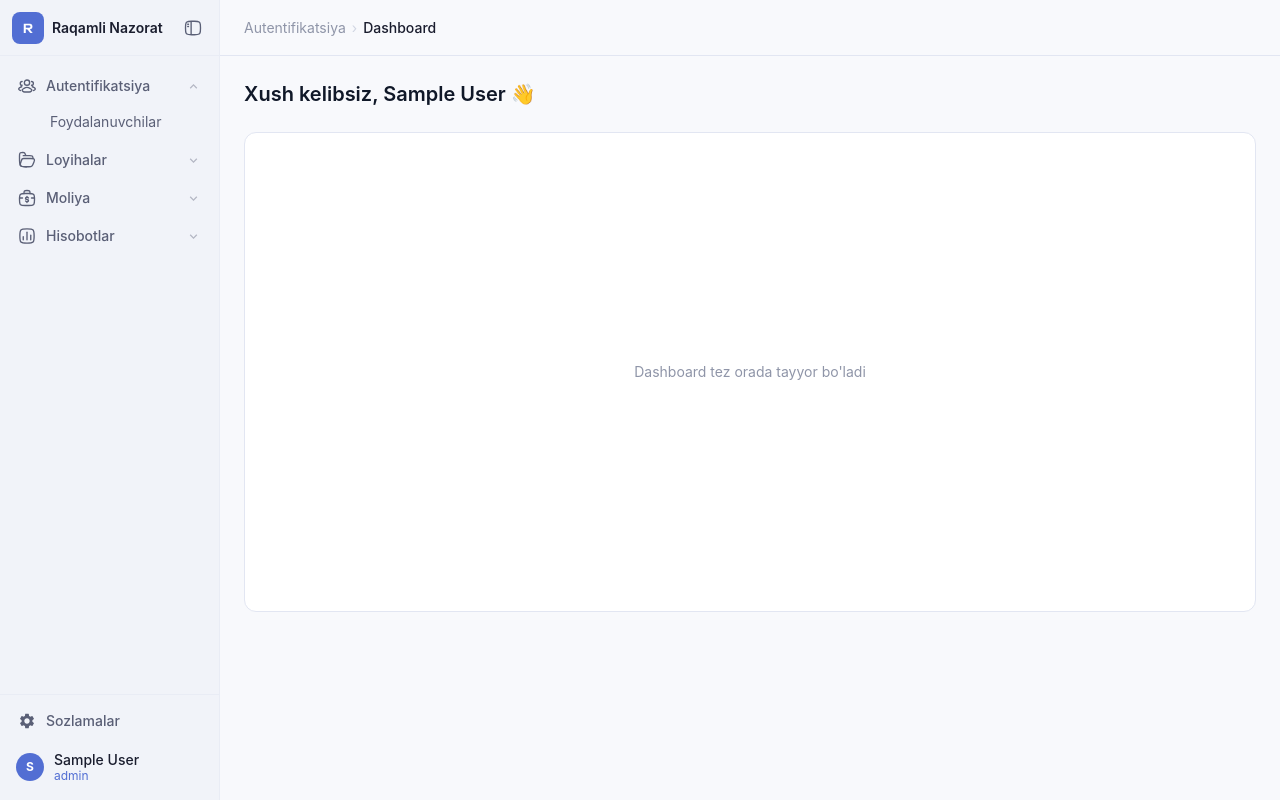
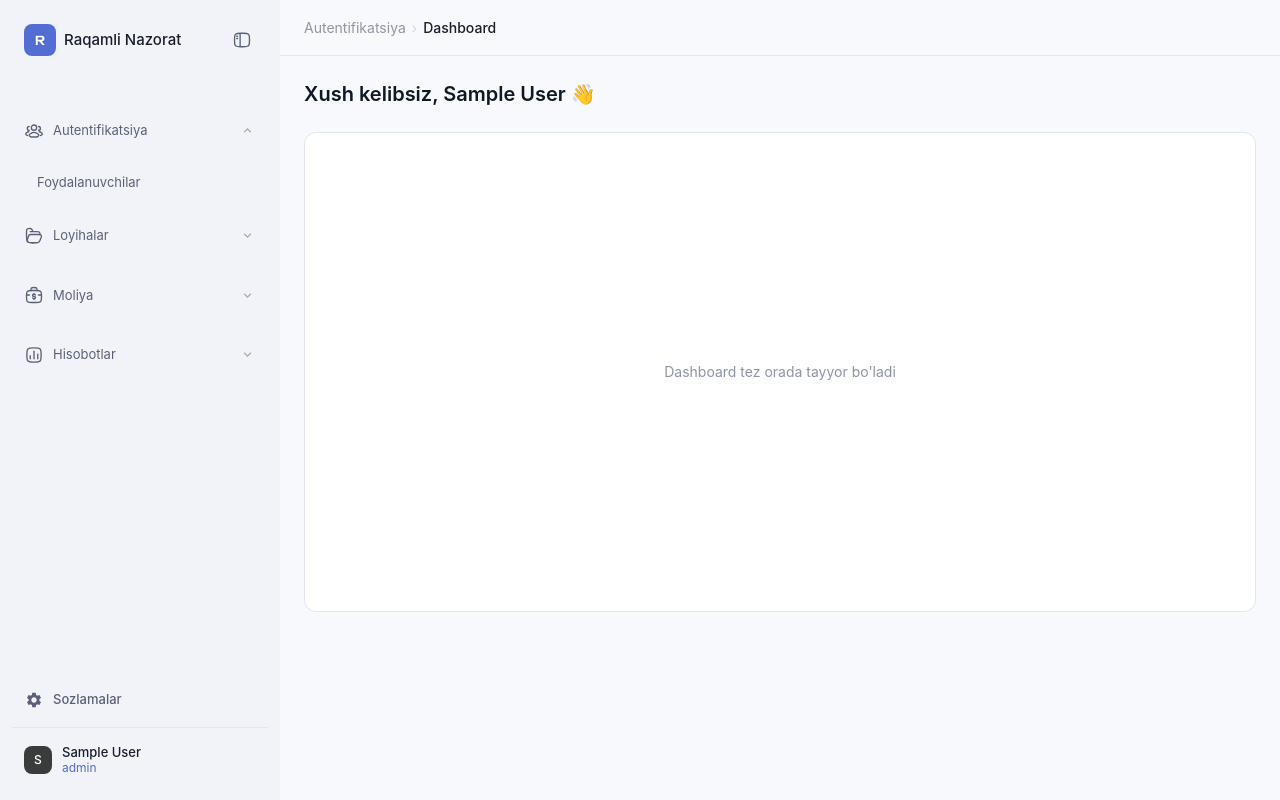
Before and after one commit to Mirmahmudov/raqamlinazorat, a React (Vite) app: page /admin/dashboard in a window 1280 px wide. Built offline with nearby package versions, Linux system fonts and the light colour scheme; sample sign-in values are in the browser's storage.

Commit message:
fixed sidebar dizayn

```diff
--- a/src/components/Sidebar.jsx
+++ b/src/components/Sidebar.jsx
@@ -92,74 +92,73 @@ const menuByRole = {
   ],
 }
 
-const avatarColor = {
-  admin: 'bg-[#526ED3]',
-  menager: 'bg-[#526ED3]',
-  xodim: 'bg-[#526ED3]',
-}
-
 export default function Sidebar() {
   const { user } = useAuth()
   const navigate = useNavigate()
   const location = useLocation()
 
-  const [collapsed, setCollapsed] = useState(false)
+  const [collapsed, setCollapsed]   = useState(false)
   const [openGroups, setOpenGroups] = useState({ 0: true })
 
-  const menu = menuByRole[user?.role] || []
-  const avatarBg = avatarColor[user?.role] || 'bg-[#526ED3]'
-
-  const toggleGroup = (i) => setOpenGroups(prev => ({ ...prev, [i]: !prev[i] }))
+  const menu          = menuByRole[user?.role] || []
+  // Accordion: faqat 1 ta ochiq
+  const toggleGroup   = (i) => setOpenGroups(prev => ({ [i]: !prev[i] }))
   const isGroupActive = (group) => group.children?.some(c => location.pathname === c.path)
   const handleDashboard = () => navigate(`/${user?.role}/dashboard`)
 
-  // Light: text-sub #5B6078, hover bg-elevation-2-alt #E9ECF5
-  // Dark:  text-sub #8E95B5, hover bg-elevation-1-alt #222323
-  const itemBase = [
-    'w-full flex items-center gap-2.5 px-2.5 py-2 rounded-lg text-sm font-medium transition-colors cursor-pointer',
-    'text-[#5A5F76] hover:bg-[#E9ECF5] hover:text-[#1A1D2E]',
-    'dark:text-[#C2C8E0] dark:hover:bg-[#292A2A] dark:hover:text-[#FFFFFF]',
+  /* collapsed ikonka style — active/inactive */
+  const iconBtn = (active) => [
+    'w-9 h-9 flex items-center justify-center rounded-xl transition-colors cursor-pointer border',
+    active
+      ? 'bg-[#E2E6F2] text-[#1A1D2E] border-[#EEF1F7] dark:bg-[#303131] dark:text-white dark:border-[#474848]'
+      : 'text-[#5B6078] border-transparent hover:bg-[#E2E6F2] hover:border-[#EEF1F7] dark:text-[#C2C8E0] dark:hover:bg-[#303131] dark:hover:border-[#474848]',
   ].join(' ')
-
-  // active: #E9ECF5, text-strong #1A1D2E
-  const itemActive = 'bg-[#E9ECF5] !text-[#1A1D2E] dark:bg-[#292A2A] dark:!text-[#FFFFFF]'
 
   return (
     <aside
       className={[
-        'hidden md:flex flex-col h-screen sticky top-0 shrink-0 border-r overflow-hidden transition-[width] duration-300',
-        // Light: bg #F1F3F9, border #E9ECF5
-        // Dark:  bg #222323, border #292A2A
-        'bg-[#F1F3F9] border-[#E9ECF5] dark:bg-[#222323] dark:border-[#292A2A]',
-        collapsed ? 'w-[52px] cursor-pointer' : 'w-[220px]',
+        'hidden md:flex flex-col h-screen sticky top-0 shrink-0 overflow-hidden transition-[width] duration-300',
+        'bg-[#F1F3F9] dark:bg-[#1C1D1D]',
+        collapsed ? 'w-[64px] cursor-pointer' : 'w-[280px]',
       ].join(' ')}
-      onClick={() => collapsed && setCollapsed(false)}
+      onClick={() => { if (collapsed) setCollapsed(false) }}
     >
 
       {/* ── Logo ── */}
       <div
-        className="flex items-center justify-center h-14 border-b border-[#E9ECF5] dark:border-[#292A2A] shrink-0 px-3"
-        onClick={e => !collapsed && e.stopPropagation()}
+        className={[
+          'flex items-center shrink-0 mb-4',
+          collapsed ? 'justify-center h-20 px-3' : 'h-20 px-6',
+        ].join(' ')}
       >
         {collapsed ? (
-          <button onClick={handleDashboard} className="cursor-pointer hover:opacity-80 transition-opacity">
-            <img src="/imgs/Logo.png" alt="logo" className="w-7 h-7 object-contain" />
+          /* Yopilgan: logo shakli o'zgarmaydi — rounded-lg kvadrat */
+          <button
+            onClick={handleDashboard}
+            className="w-8 h-8 rounded-lg bg-[#526ED3] flex items-center justify-center cursor-pointer hover:opacity-80 transition-opacity shrink-0"
+          >
+            <img src="/imgs/Logo.png" alt="logo" className="w-5 h-5 object-contain" />
           </button>
         ) : (
           <>
-            <button onClick={handleDashboard} className="flex items-center gap-2 flex-1 min-w-0 cursor-pointer hover:opacity-80 transition-opacity">
+            <button
+              onClick={handleDashboard}
+              className="flex items-center gap-2 flex-1 min-w-0 cursor-pointer hover:opacity-80 transition-opacity"
+            >
               <div className="w-8 h-8 rounded-lg bg-[#526ED3] flex items-center justify-center shrink-0">
                 <img src="/imgs/Logo.png" alt="logo" className="w-5 h-5 object-contain" />
               </div>
-              <span className="font-semibold text-sm truncate text-[#1A1D2E] dark:text-[#FFFFFF]">
+              <span
+                className="truncate text-[#1A1D2E] dark:text-white"
+                style={{ fontWeight: 500, fontSize: 15 }}
+              >
                 Raqamli Nazorat
               </span>
             </button>
             <button
               onClick={() => setCollapsed(true)}
               className="ml-1 flex items-center justify-center w-7 h-7 rounded-md transition-colors cursor-pointer shrink-0
-                text-[#5A5F76] hover:bg-[#E9ECF5] hover:text-[#1A1D2E]
-                dark:text-[#C2C8E0] dark:hover:bg-[#292A2A] dark:hover:text-[#FFFFFF]"
+                text-[#5B6078] hover:text-[#1A1D2E] dark:text-[#C2C8E0] dark:hover:text-white"
             >
               <IconSidebarLeft size={18} />
             </button>
@@ -169,49 +168,74 @@ export default function Sidebar() {
 
       {/* ── Nav ── */}
       <nav
-        className="flex-1 overflow-y-auto py-3 px-2 space-y-0.5"
-        onClick={e => !collapsed && e.stopPropagation()}
+        className={[
+          'flex-1 overflow-y-auto flex flex-col gap-2',
+          collapsed ? 'px-[10px]' : 'px-2 py-3',
+        ].join(' ')}
       >
         {menu.map((group, i) => {
           const active = isGroupActive(group)
-          const open = openGroups[i]
-          const Icon = group.icon
+          const open   = openGroups[i]
+          const Icon   = group.icon
+
           return (
-            <div key={i}>
+            <div key={i} className="flex flex-col gap-1.5">
+              {/* Group header */}
+              {collapsed ? (
+                /* Yopilgan: faqat ikonka, kvadrat */
                 <button
-                onClick={() => !collapsed && toggleGroup(i)}
-                title={collapsed ? group.label : undefined}
-                className={`${itemBase} ${active ? itemActive : ''}`}
+                  onClick={() => setCollapsed(false)}
+                  title={group.label}
+                  className={iconBtn(active)}
+                >
+                  <Icon size={18} />
+                </button>
+              ) : (
+                <button
+                  onClick={() => toggleGroup(i)}
+                  className={[
+                    'w-full flex items-center gap-2.5 px-4 py-3 rounded-lg transition-colors cursor-pointer',
+                    'text-[13px] font-normal',
+                    active
+                      ? 'bg-[#E2E6F2] text-[#1A1D2E] border border-[#EEF1F7] dark:bg-[#303131] dark:text-white dark:border-[#474848]'
+                      : 'text-[#5B6078] border border-transparent hover:bg-[#E2E6F2] hover:text-[#1A1D2E] hover:border-[#EEF1F7] dark:text-[#C2C8E0] dark:hover:bg-[#303131] dark:hover:text-white dark:hover:border-[#474848]',
+                  ].join(' ')}
                 >
                   <Icon size={18} className="shrink-0" />
-                {!collapsed && (
-                  <>
                   <span className="flex-1 text-left truncate">{group.label}</span>
                   {open
-                      ? <MdExpandLess size={15} className="shrink-0 opacity-40" />
-                      : <MdExpandMore size={15} className="shrink-0 opacity-40" />
+                    ? <MdExpandLess size={15} className="shrink-0 opacity-50" />
+                    : <MdExpandMore size={15} className="shrink-0 opacity-50" />
                   }
-                  </>
+                </button>
               )}
-              </button>
 
-              {!collapsed && open && (
-                <div className="ml-[30px] mt-0.5 mb-1 flex flex-col gap-0.5">
-                  {group.children.map(child => (
+              {/* Children — smooth accordion */}
+              {!collapsed && (
+                <div
+                  className="ml-3 flex flex-col gap-1 overflow-hidden transition-all duration-200 ease-in-out"
+                  style={{
+                    maxHeight: open ? `${group.children.length * 56}px` : '0px',
+                    opacity: open ? 1 : 0,
+                  }}
+                >
+                  {group.children.map(child => {
+                    const childActive = location.pathname === child.path
+                    return (
                       <NavLink
                         key={child.path}
                         to={child.path}
-                      className={({ isActive }) =>
-                        `block px-3 py-1.5 rounded-lg text-sm transition-colors cursor-pointer ${
-                          isActive
-                            ? 'bg-[#E9ECF5] text-[#1A1D2E] font-medium dark:bg-[#292A2A] dark:text-[#FFFFFF]'
-                            : 'text-[#5A5F76] hover:bg-[#E9ECF5] hover:text-[#1A1D2E] dark:text-[#C2C8E0] dark:hover:bg-[#292A2A] dark:hover:text-[#FFFFFF]'
-                        }`
-                      }
+                        className={() => [
+                          'block px-4 py-3 rounded-lg text-[13px] font-normal transition-colors cursor-pointer border',
+                          childActive
+                            ? 'bg-[#E9ECF5] text-[#5B6078] border-[#E2E6F2] dark:bg-[#292A2A] dark:text-[#C2C8E0] dark:border-[#292A2A]'
+                            : 'text-[#5B6078] border-transparent hover:bg-[#E9ECF5] hover:border-[#E2E6F2] dark:text-[#C2C8E0] dark:hover:bg-[#292A2A] dark:hover:border-[#292A2A]',
+                        ].join(' ')}
                       >
                         {child.label}
                       </NavLink>
-                  ))}
+                    )
+                  })}
                 </div>
               )}
             </div>
@@ -221,35 +245,64 @@ export default function Sidebar() {
 
       {/* ── Bottom ── */}
       <div
-        className="border-t px-2 py-2 space-y-0.5 shrink-0 border-[#E9ECF5] dark:border-[#292A2A]"
-        onClick={e => !collapsed && e.stopPropagation()}
+        className={[
+          'flex flex-col gap-1 shrink-0',
+          collapsed ? 'px-[10px] py-3 items-center' : 'px-2 py-3',
+        ].join(' ')}
       >
+        {collapsed ? (
+          /* Yopilgan: Sozlamalar ikonka */
+          <button
+            onClick={() => navigate(`/${user?.role}/settings`)}
+            title="Sozlamalar"
+            className={iconBtn(location.pathname.includes('settings'))}
+          >
+            <MdSettings size={18} />
+          </button>
+        ) : (
           <NavLink
             to={`/${user?.role}/settings`}
-          title={collapsed ? 'Sozlamalar' : undefined}
-          className={({ isActive }) => `${itemBase} ${isActive ? itemActive : ''}`}
+            className={({ isActive }) => [
+              'flex items-center gap-2.5 px-4 py-3 rounded-lg text-[13px] font-medium transition-colors cursor-pointer border',
+              isActive
+                ? 'bg-[#E2E6F2] text-[#1A1D2E] border-[#EEF1F7] dark:bg-[#303131] dark:text-white dark:border-[#474848]'
+                : 'text-[#5B6078] border-transparent hover:bg-[#E2E6F2] hover:border-[#EEF1F7] dark:text-[#C2C8E0] dark:hover:bg-[#303131] dark:border-transparent',
+            ].join(' ')}
           >
             <MdSettings size={18} className="shrink-0" />
-          {!collapsed && <span>Sozlamalar</span>}
+            <span>Sozlamalar</span>
           </NavLink>
+        )}
+
+        {/* Separator */}
+        <div className="border-t border-[#E2E6F2] dark:border-[#474848] mx-1 min-w-10" />
 
         {/* Account */}
+        {collapsed ? (
+          <button
+            onClick={handleDashboard}
+            title={`${user?.name} (${user?.role})`}
+            className="w-9 h-9 rounded-xl bg-[#3A3B3B] flex items-center justify-center text-white text-xs font-medium cursor-pointer hover:opacity-80 transition-opacity shrink-0"
+          >
+            {user?.name?.[0]}
+          </button>
+        ) : (
           <div
             onClick={handleDashboard}
-          title={collapsed ? `${user?.name} (${user?.role})` : undefined}
-          className="flex items-center gap-2.5 px-2 py-2 rounded-lg transition-colors cursor-pointer mt-1
-            hover:bg-[#E9ECF5] dark:hover:bg-[#292A2A]"
+            className="flex items-center gap-2.5 px-4 py-3 rounded-lg transition-colors cursor-pointer
+              hover:bg-[#E2E6F2] dark:hover:bg-[#303131]"
           >
-          <div className={`w-7 h-7 rounded-full shrink-0 flex items-center justify-center text-white text-xs font-bold ${avatarBg}`}>
+            <div className="w-7 h-7 rounded-lg shrink-0 flex items-center justify-center text-white text-xs font-medium bg-[#3A3B3B] dark:bg-[#3A3B3B]">
               {user?.name?.[0]}
             </div>
-          {!collapsed && (
             <div className="min-w-0">
-              <p className="text-sm font-medium truncate leading-tight text-[#1A1D2E] dark:text-[#FFFFFF]">{user?.name}</p>
+              <p className="text-[13px] font-medium truncate leading-tight text-[#1A1D2E] dark:text-white">
+                {user?.name}
+              </p>
               <p className="text-xs truncate text-[#526ED3] dark:text-[#7F95E6]">{user?.role}</p>
             </div>
+          </div>
         )}
-        </div>
       </div>
     </aside>
   )
```
Lines whose indentation alone changed are shown as unchanged.
